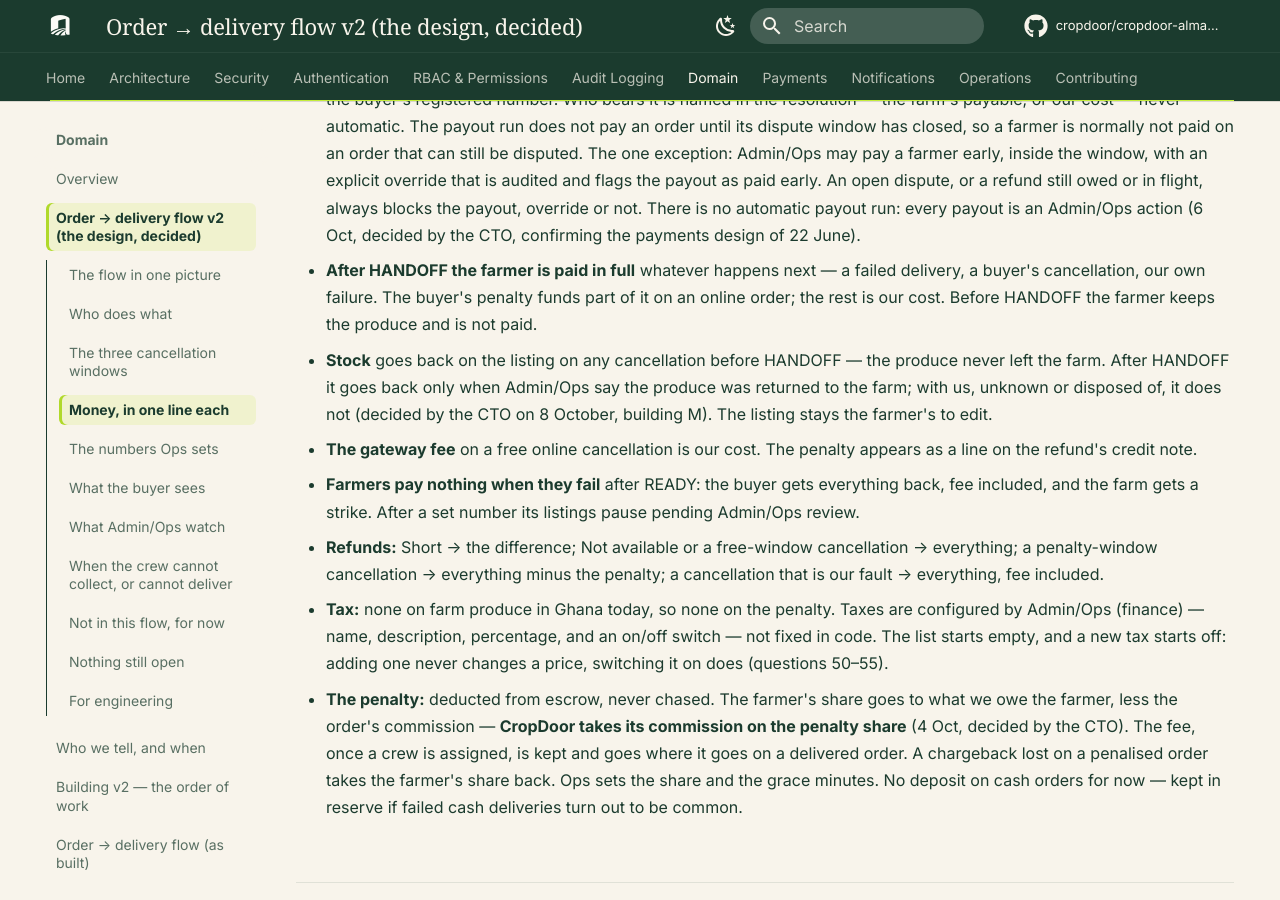
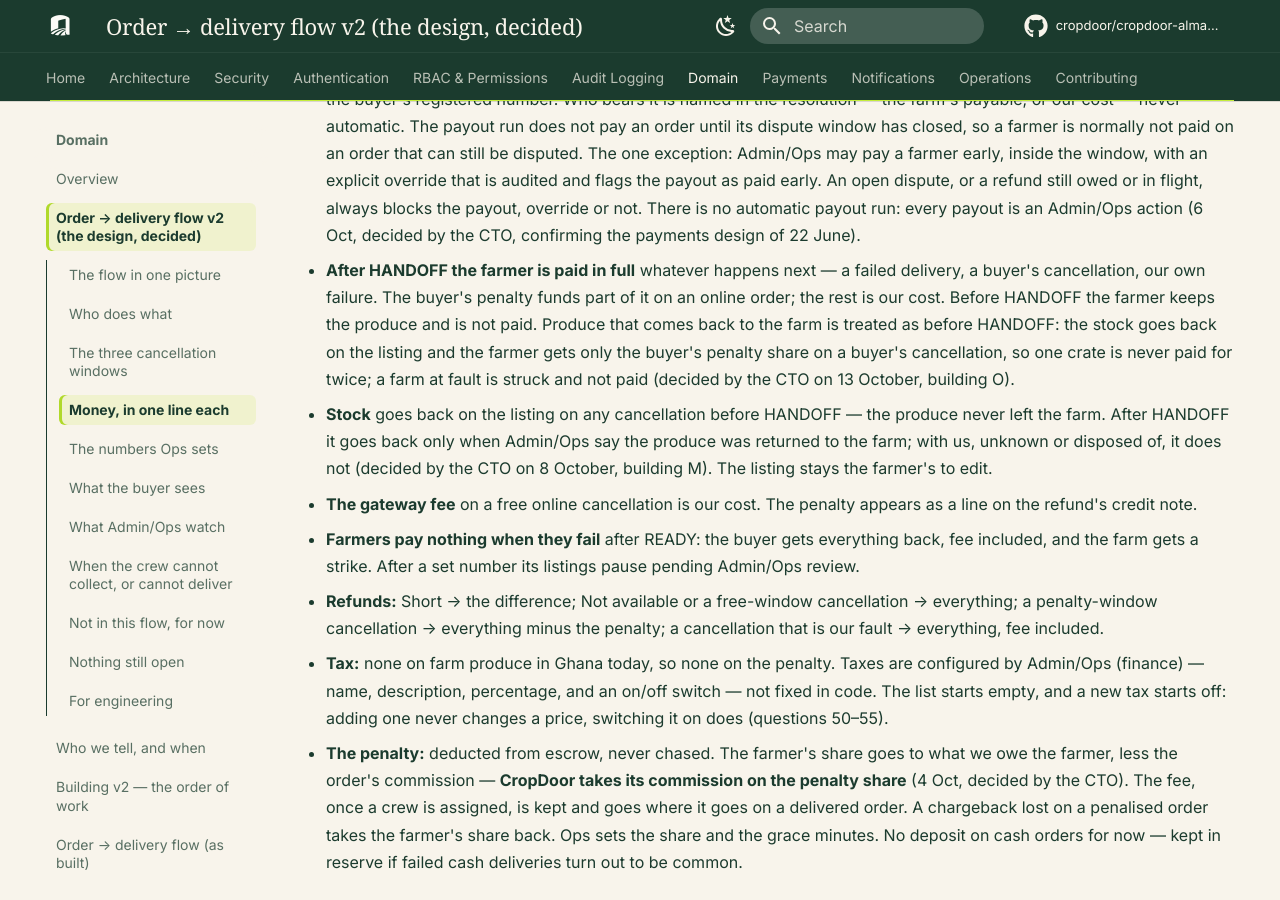
Before and after one commit to cropdoor/cropdoor-almanac, an MkDocs documentation site: the page built from docs/domain/order-delivery-flow-v2.md, in a window 1280 px wide and 900 px high, scrolled down 4665 px. Built offline with MkDocs 1.6.1 and Material for MkDocs 9.7.7, drawn with Linux system fonts in a browser that asks for light colours; some web fonts are replaced; comment, search, counter and statistics services are not loaded.

Commit message:
flow v2: produce returned to the farm is treated as before HANDOFF (O, CTO 13 Oct)

```diff
--- a/docs/domain/order-delivery-flow-v2.md
+++ b/docs/domain/order-delivery-flow-v2.md
@@ -70,7 +70,7 @@ Two moments inside the penalty window where the buyer may still cancel free, bec
 - **Online:** the buyer's money sits in CropDoor's escrow from placing until the payout run. Delivery turns it into money *owed* to the farmer; the payout run pays it, net of commission. A dispute holds it.
 - **Cash on delivery:** the delivery agent takes the cash at the door, before handing over, and remits it at the end of the run day — to the office or by mobile money to CropDoor's account — recorded per agent per day. Admin/Ops see cash outstanding per agent.
 - **A dispute** resolves to a partial or full refund. Online, it comes back out of escrow; on a cash order, by mobile money to the buyer's registered number. Who bears it is named in the resolution — the farm's payable, or our cost — never automatic. The payout run does not pay an order until its dispute window has closed, so a farmer is normally not paid on an order that can still be disputed. The one exception: Admin/Ops may pay a farmer early, inside the window, with an explicit override that is audited and flags the payout as paid early. An open dispute, or a refund still owed or in flight, always blocks the payout, override or not. There is no automatic payout run: every payout is an Admin/Ops action (6 Oct, decided by the CTO, confirming the payments design of 22 June).
-- **After HANDOFF the farmer is paid in full** whatever happens next — a failed delivery, a buyer's cancellation, our own failure. The buyer's penalty funds part of it on an online order; the rest is our cost. Before HANDOFF the farmer keeps the produce and is not paid.
+- **After HANDOFF the farmer is paid in full** whatever happens next — a failed delivery, a buyer's cancellation, our own failure. The buyer's penalty funds part of it on an online order; the rest is our cost. Before HANDOFF the farmer keeps the produce and is not paid. Produce that comes back to the farm is treated as before HANDOFF: the stock goes back on the listing and the farmer gets only the buyer's penalty share on a buyer's cancellation, so one crate is never paid for twice; a farm at fault is struck and not paid (decided by the CTO on 13 October, building O).
 - **Stock** goes back on the listing on any cancellation before HANDOFF — the produce never left the farm. After HANDOFF it goes back only when Admin/Ops say the produce was returned to the farm; with us, unknown or disposed of, it does not (decided by the CTO on 8 October, building M). The listing stays the farmer's to edit.
 - **The gateway fee** on a free online cancellation is our cost. The penalty appears as a line on the refund's credit note.
 - **Farmers pay nothing when they fail** after READY: the buyer gets everything back, fee included, and the farm gets a strike. After a set number its listings pause pending Admin/Ops review.
```
